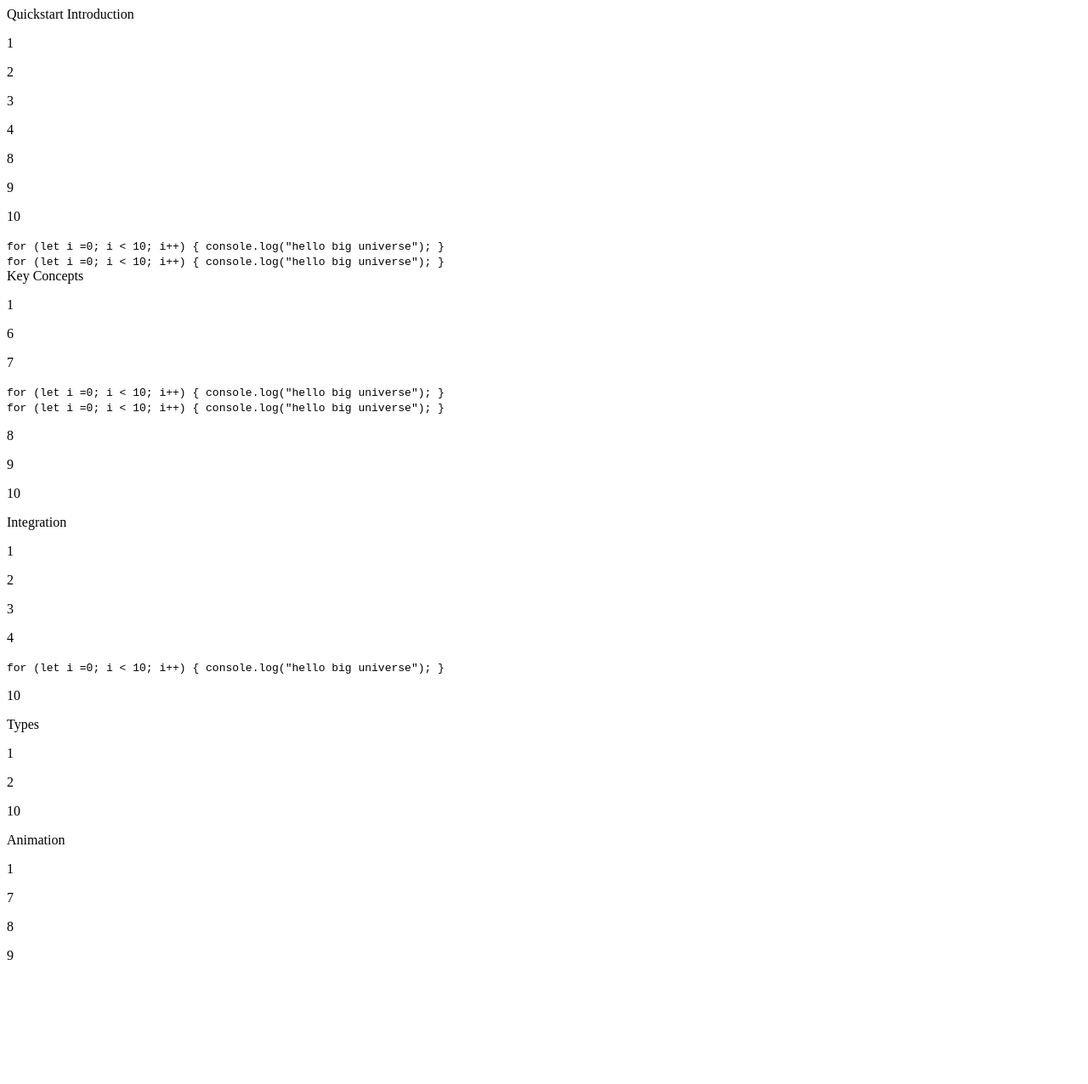
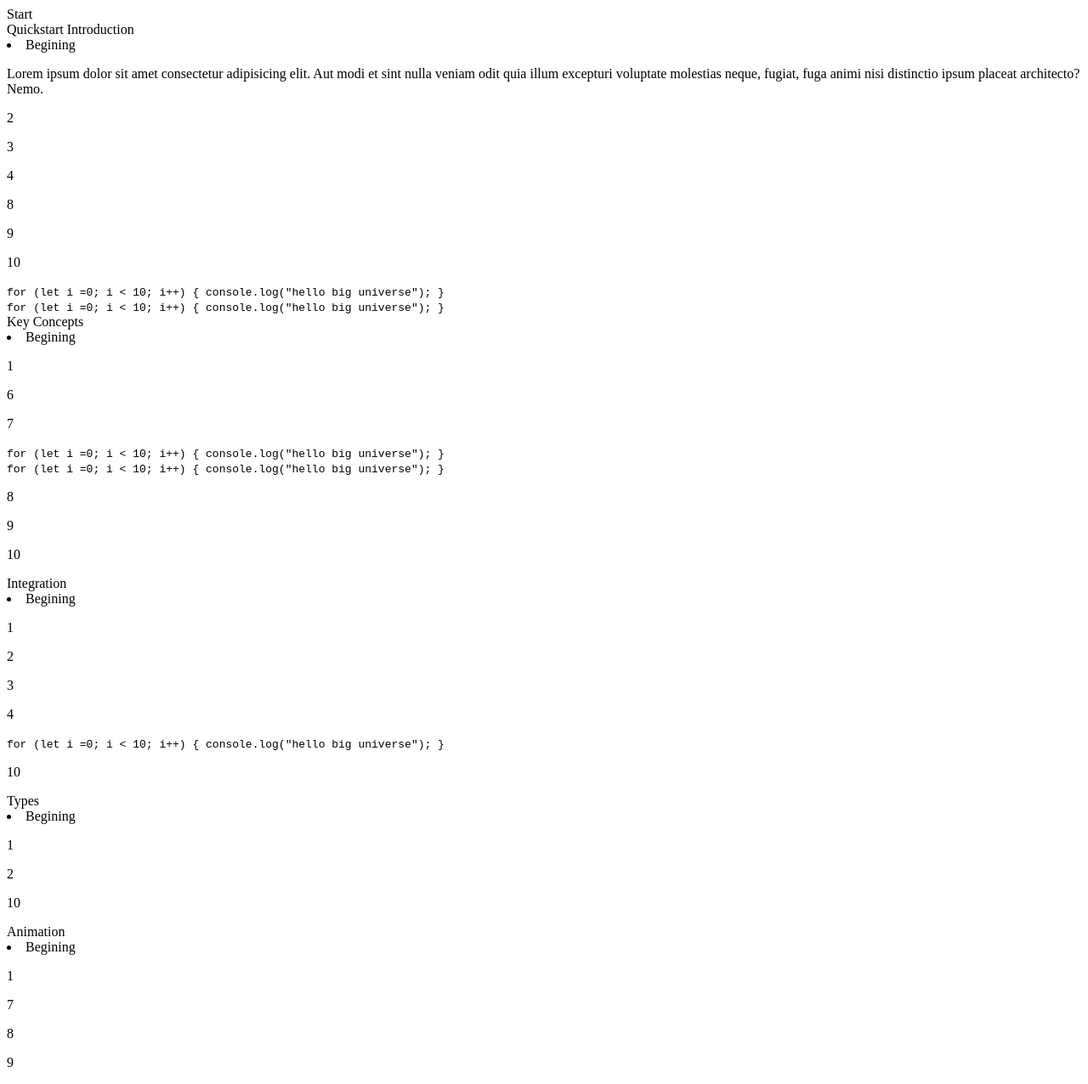
Before and after one commit to sz16900/Eduardo_Seth, a plain HTML site: page index.html in a window 1280 px wide. Shown: the whole page at 85% size. Before the commit the page ends 1150 px from the top, so only its background shows below. Drawn offline with Linux system fonts and the light colour scheme.

Commit message:
finish user sotry 7 and 8

```diff
--- a/index.html
+++ b/index.html
@@ -9,10 +9,12 @@
 
 <body>
   <main id='main-doc'>
+    <nav id="navbar">Start</nav>
 
     <section class="main-section" id="Quickstart_Introduction">
       <header>Quickstart Introduction</header>
-      <p>1</p>
+      <li>Begining</li>
+      <p>Lorem ipsum dolor sit amet consectetur adipisicing elit. Aut modi et sint nulla veniam odit quia illum excepturi voluptate molestias neque, fugiat, fuga animi nisi distinctio ipsum placeat architecto? Nemo.</p>
       <p>2</p>
       <p>3</p>
       <p>4</p>
@@ -28,6 +30,7 @@
     </section>
     <section class="main-section" id="Key_Concepts">
       <header>Key Concepts</header>
+      <li>Begining</li>
       <p>1</p>
       <p>6</p>
       <p>7</p>
@@ -43,6 +46,7 @@
     </section>
     <section class="main-section" id="Integration">
       <header>Integration</header>
+      <li>Begining</li>
       <p>1</p>
       <p>2</p>
       <p>3</p>
@@ -55,12 +59,14 @@
     </section>
     <section class="main-section" id="Types">
       <header>Types</header>
+      <li>Begining</li>
       <p>1</p>
       <p>2</p>
       <p>10</p>
     </section>
     <section class="main-section" id="Animation">
       <header>Animation</header>
+      <li>Begining</li>
       <p>1</p>
       <p>7</p>
       <p>8</p>
```
